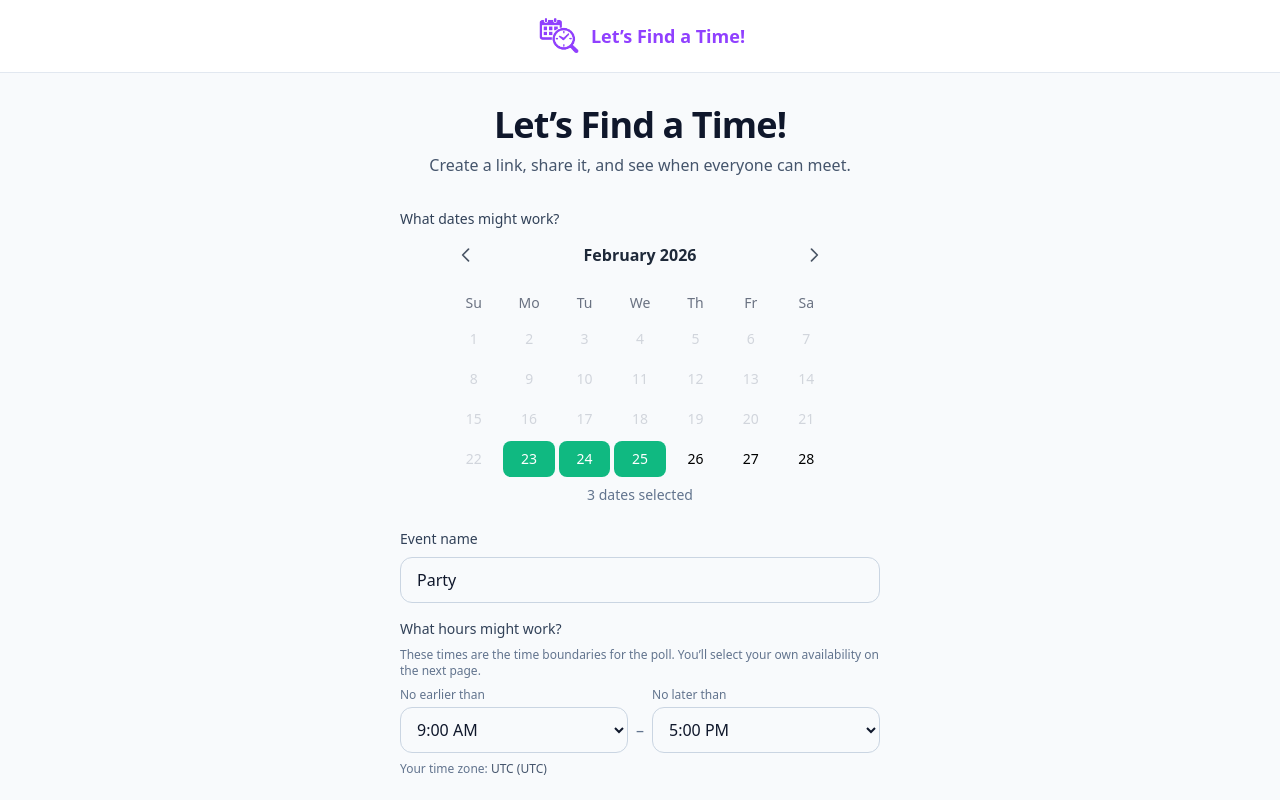
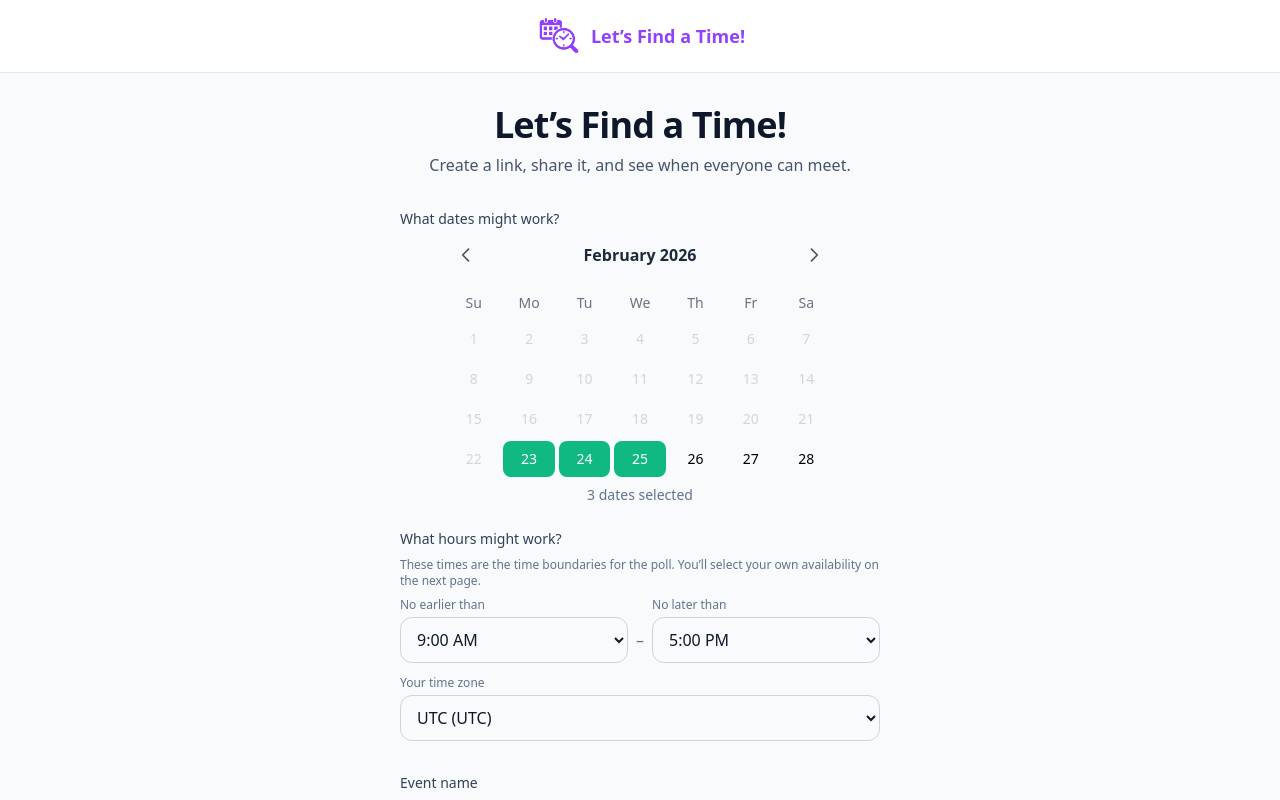
Before and after one commit to andresjmorales/find-a-time, a Next.js app: page / in a window 1280 px wide. Shown: the top 800 px of the page. Built offline with nearby package versions, Linux system fonts and the light colour scheme.

Commit message:
fix stale dates again

```diff
--- a/src/app/event/[id]/page.tsx
+++ b/src/app/event/[id]/page.tsx
@@ -131,7 +131,7 @@ export default function EventPage() {
   const [error, setError] = useState("");
 
   const [participantName, setParticipantName] = useState("");
-  const [timezone, setTimezone] = useState(() => getDefaultTimezone());
+  const [timezone, setTimezone] = useState("");
   const [otherAvailabilityNote, setOtherAvailabilityNote] = useState("");
   const [slotsGreat, setSlotsGreat] = useState<string[]>([]);
   const [slotsIfNeeded, setSlotsIfNeeded] = useState<string[]>([]);
@@ -155,10 +155,11 @@ export default function EventPage() {
       !!event.hideResultsUntilExpiration && !!exp && !expired;
     if (expired || hideRes) setTab("results");
   }, [event?.id, event?.expiresAt, event?.hideResultsUntilExpiration]);
-  const timezoneOptions = useMemo(
-    () => getTimezoneOptions(timezone),
-    [timezone]
-  );
+  const timezoneOptions = useMemo(() => {
+    const opts = getTimezoneOptions(timezone);
+    if (!timezone) return [{ value: "", label: "Your time zone…" }, ...opts];
+    return opts;
+  }, [timezone]);
 
   const fetchEvent = useCallback(async () => {
     try {
@@ -176,6 +177,12 @@ export default function EventPage() {
   useEffect(() => {
     fetchEvent();
   }, [fetchEvent]);
+
+  // Default timezone must be set on the client so it uses the user's browser TZ.
+  // During SSR/build, useState runs on the server and would use the server timezone (e.g. UTC).
+  useEffect(() => {
+    setTimezone(getDefaultTimezone());
+  }, []);
 
   // Keep tab title in sync when event loads (e.g. after client fetch)
   useEffect(() => {
--- a/src/app/page.tsx
+++ b/src/app/page.tsx
@@ -1,9 +1,9 @@
 "use client";
 
-import { useState, useEffect } from "react";
+import { useState, useEffect, useMemo } from "react";
 import { useRouter } from "next/navigation";
 import DatePicker from "@/components/DatePicker";
-import { getTimezoneShortName } from "@/lib/timezones";
+import { getTimezoneShortName, getTimezoneOptions } from "@/lib/timezones";
 
 /** Number of preset days selected by default: today plus the next 2 days (3 days total). */
 export const DEFAULT_PRESET_DAYS_COUNT = 3;
@@ -34,7 +34,7 @@ function getCreatorTimezone(): string {
 export default function Home() {
   const router = useRouter();
   const [name, setName] = useState("Party");
-  const [dates, setDates] = useState<string[]>(() => getDefaultDates());
+  const [dates, setDates] = useState<string[]>([]);
   const [startHour, setStartHour] = useState(9);
   const [endHour, setEndHour] = useState(17);
   const [creatorTimezone, setCreatorTimezone] = useState("");
@@ -51,7 +51,19 @@ export default function Home() {
     setCreatorTimezone(getCreatorTimezone());
   }, []);
 
+  // Default dates must be set on the client so they use the user's "today".
+  // During SSR/build, useState runs on the server and would bake in build-time dates.
+  useEffect(() => {
+    setDates(getDefaultDates());
+  }, []);
+
   const hourOptions = Array.from({ length: 24 }, (_, i) => i);
+
+  const creatorTimezoneOptions = useMemo(() => {
+    const opts = getTimezoneOptions(creatorTimezone);
+    if (!creatorTimezone) return [{ value: "", label: "Your time zone…" }, ...opts];
+    return opts;
+  }, [creatorTimezone]);
 
   async function handleFindATime() {
     if (dates.length === 0) {
@@ -137,20 +149,6 @@ export default function Home() {
         )}
       </div>
 
-      {/* Event name */}
-      <div className="mb-4">
-        <label className="block text-sm font-medium text-slate-700 mb-2">
-          Event name
-        </label>
-        <input
-          type="text"
-          value={name}
-          onChange={(e) => setName(e.target.value)}
-          placeholder="e.g. Meet at the dog park"
-          className="w-full px-4 py-2.5 border border-slate-300 rounded-xl focus:ring-2 focus:ring-violet-500 focus:border-violet-500 outline-none text-slate-900"
-        />
-      </div>
-
       {/* Hours + creator time zone */}
       <div className="mb-8">
         <label className="block text-sm font-medium text-slate-700 mb-2">
@@ -190,16 +188,39 @@ export default function Home() {
             </select>
           </div>
         </div>
-        {creatorTimezone && (
-          <p className="text-xs text-slate-500 mt-2">
-            Your time zone: <span className="font-medium text-slate-600">{creatorTimezone} ({getTimezoneShortName(creatorTimezone)})</span>
-          </p>
-        )}
+        <div className="mt-3">
+          <span className="block text-xs text-slate-500 mb-1">Your time zone</span>
+          <select
+            value={creatorTimezone}
+            onChange={(e) => setCreatorTimezone(e.target.value)}
+            className="w-full px-3 py-2.5 border border-slate-300 rounded-xl focus:ring-2 focus:ring-violet-500 focus:border-violet-500 outline-none text-slate-900"
+          >
+            {creatorTimezoneOptions.map((opt) => (
+              <option key={opt.value || "placeholder"} value={opt.value}>
+                {opt.label}
+              </option>
+            ))}
+          </select>
+        </div>
+      </div>
+
+      {/* Event name */}
+      <div className="mb-6">
+        <label className="block text-sm font-medium text-slate-700 mb-2">
+          Event name
+        </label>
+        <input
+          type="text"
+          value={name}
+          onChange={(e) => setName(e.target.value)}
+          placeholder="e.g. Meet at the dog park"
+          className="w-full px-4 py-2.5 border border-slate-300 rounded-xl focus:ring-2 focus:ring-violet-500 focus:border-violet-500 outline-none text-slate-900"
+        />
       </div>
 
       {error && <p className="text-red-500 text-sm mb-4">{error}</p>}
 
-      {/* Create event — under the calendar view */}
+      {/* Create event */}
       <button
         onClick={handleFindATime}
         disabled={loading}
```
Also changed, not shown: 2 other files (tests, documents, lock files or other folders).
